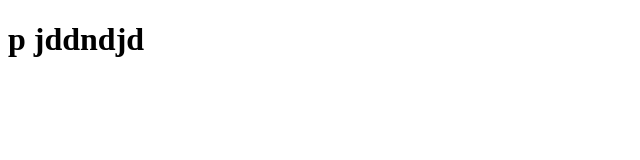
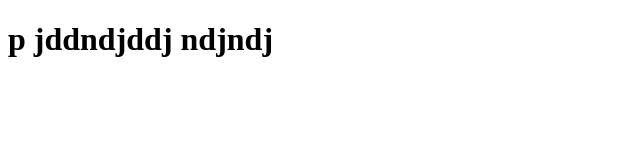
Before and after one commit to MiytgAA/repo, a plain HTML site: page git.html in a window 1280 px wide. Shown: the whole page, without its empty margins (0-640 px from the left). Drawn offline with Linux system fonts and the light colour scheme.

Commit message:
perubahan

```diff
--- a/git.html
+++ b/git.html
@@ -8,7 +8,8 @@
 <body>
     <h1>
         p
-        jddndjd
+        jddndjddj
+        ndjndj
     </h1>
 </body>
 </html>
```
